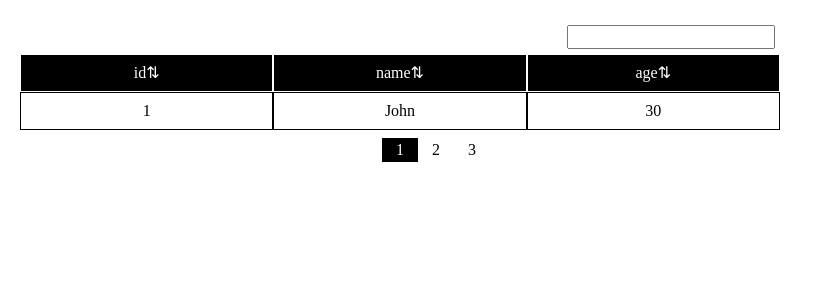
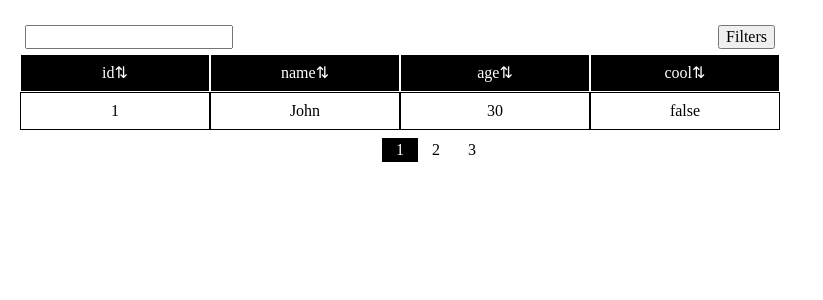
Before and after one commit to witcher-development/smart-table, a React (Create React App) app: page / in a window 1280 px wide. Shown: the top 300 px of the page, without its empty margins (0-823 px from the left). Built offline with nearby package versions, Linux system fonts and the light colour scheme.

Commit message:
Dropdown component and Filters init

```diff
--- /dev/null
+++ b/src/features/common/Dropdown/Dropdown.module.scss
@@ -0,0 +1,11 @@
+.container {
+  position: relative;
+}
+
+.dropdown {
+  position: absolute;
+  top: calc(100% + 20px);
+  right: 0;
+
+  background-color: #fff;
+}
--- /dev/null
+++ b/src/features/common/Dropdown/Dropdown.tsx
@@ -0,0 +1,38 @@
+import React, { useState, useRef, useEffect, PropsWithChildren } from 'react';
+import cx from 'classnames';
+
+import cls from './Dropdown.module.scss';
+
+
+type Props = {
+  triggerLabel: string;
+  className?: string;
+};
+
+export const Dropdown = ({ triggerLabel, className, children }: PropsWithChildren<Props>) => {
+	const [isOpened, setOpened] = useState(false);
+	const containerRef = useRef<HTMLDivElement>(null);
+
+	useEffect(() => {
+		const handleClickOutside = (event: MouseEvent) => {
+			if (isOpened && containerRef.current && !containerRef.current.contains(event.target as Node)) {
+				setOpened(false);
+			}
+		};
+		document.addEventListener('mousedown', handleClickOutside);
+		return () => {
+			document.removeEventListener('mousedown', handleClickOutside);
+		};
+	}, [containerRef, isOpened]);
+
+	return (
+		<div className={cls.container} ref={containerRef}>
+			<button onClick={() => setOpened(!isOpened)}>{triggerLabel}</button>
+			{isOpened && (
+				<div className={cx(cls.dropdown, className)}>
+					{children}
+				</div>
+			)}
+		</div>
+	);
+};
--- /dev/null
+++ b/src/features/common/Dropdown/index.ts
@@ -0,0 +1 @@
+export * from './Dropdown';
--- /dev/null
+++ b/src/features/table/Filters/Filters.module.scss
@@ -0,0 +1,8 @@
+.dropdown {
+  width: 300px;
+
+  min-height: 200px;
+  max-height: 500px;
+
+  border: 1px solid #000;
+}
--- /dev/null
+++ b/src/features/table/Filters/Filters.tsx
@@ -0,0 +1,19 @@
+import React from 'react';
+
+import { Dropdown } from '@common/Dropdown';
+import { Column } from '@table';
+
+import cls from './Filters.module.scss';
+
+
+type Props = {
+  columns: Column[]
+};
+
+export const Filters = ({ columns }: Props) => (
+	<Dropdown triggerLabel="Filters" className={cls.dropdown}>
+		<div>
+			filters
+		</div>
+	</Dropdown>
+);
--- /dev/null
+++ b/src/features/table/Filters/index.ts
@@ -0,0 +1 @@
+export * from './Filters';
--- a/src/features/table/Table.module.scss
+++ b/src/features/table/Table.module.scss
@@ -37,7 +37,7 @@
 
 .tools {
   display: flex;
-  justify-content: flex-end;
+  justify-content: space-between;
 
   padding: 5px;
 }
--- a/src/features/table/Table.tsx
+++ b/src/features/table/Table.tsx
@@ -1,23 +1,25 @@
 import React, { useState, useEffect } from 'react';
 
 import { getArrowByColumnName } from './helpers';
-import { Row, Sort, PaginationConfig } from './types';
+import { Row, Sort, PaginationConfig, Column } from './types';
 import { Pagination } from './Pagination';
 import cls from './Table.module.scss';
+import { Filters } from './Filters';
 
 
 type Props = {
-  columnNames: string[],
+  columns: Column[],
   rows: Row[],
 	paginationConfig?: PaginationConfig
 }
 
-export const Table = ({ columnNames, rows, paginationConfig }: Props) => {
+export const Table = ({ columns, rows, paginationConfig }: Props) => {
 	const [searchQuery, setSearchQuery] = useState('');
 	const [sort, setSort] = useState<Sort | null>(null);
 	const [filteredRows, setFilteredRows] = useState(rows);
 
-	const filterRowsBySearchQuery = (searchQuery: string, rows: Row[]) => rows.filter((row) => Object.values(row).some((cell) => String(cell).toLowerCase().includes(searchQuery.toLowerCase())));
+	const filterRowsBySearchQuery =
+		(searchQuery: string, rows: Row[]) => rows.filter((row) => Object.values(row).some((cell) => String(cell).toLowerCase().includes(searchQuery.toLowerCase())));
 	const sortRows = (sort: Sort, rows: Row[]) => rows.sort((row1, row2) => {
 		if (row1[sort.column] > row2[sort.column]) {
 			return sort.type === 'asc' ? 1 : -1;
@@ -47,23 +49,24 @@ export const Table = ({ columnNames, rows, paginationConfig }: Props) => {
 		<div className={cls.table}>
 			<div className={cls.tools}>
 				<input type="text" value={searchQuery} onInput={(e) => setSearchQuery(e.currentTarget.value)} />
+				<Filters columns={columns} />
 			</div>
 			<div className={cls.header}>
-				{columnNames.map((columnName) => (
+				{columns.map(({ name }) => (
 					<div
-						key={columnName}
+						key={name}
 						className={cls.headerCell}
-						onClick={() => onClickSort(columnName)}
+						onClick={() => onClickSort(name)}
 					>
-						{columnName}
-						{getArrowByColumnName(sort, columnName)}
+						{name}
+						{getArrowByColumnName(sort, name)}
 					</div>
 				))}
 			</div>
 			<div>
 				{filteredRows.map((row, index) => (
 					<div key={index} className={cls.row}>
-						{columnNames.map((column) => <div key={column} className={cls.cell}>{row[column]}</div>)}
+						{columns.map(({ name }) => <div key={name} className={cls.cell}>{String(row[name])}</div>)}
 					</div>
 				))}
 				{!filteredRows.length && searchQuery && (
--- a/src/features/table/Tests.tsx
+++ b/src/features/table/Tests.tsx
@@ -1,34 +1,54 @@
 import React, { useState } from 'react';
 
-import { Table } from '@table';
+import { Column, Table } from '@table';
 
 
 export const Page = () => {
 	const [currentPage, setCurrentPage] = useState(1);
 
-	const columnNames = ['id', 'name', 'age'];
+	const columns: Column[] = [
+		{
+			name: 'id',
+			dataType: 'number'
+		},
+		{
+			name: 'name',
+			dataType: 'string'
+		},
+		{
+			name: 'age',
+			dataType: 'number'
+		},
+		{
+			name: 'cool',
+			dataType: 'boolean'
+		}
+	];
 
 	const rows = [
 		{
 			id: 1,
 			name: 'John',
 			age: 30,
+			cool: false
 		},
 		{
 			id: 2,
 			name: 'Natasha',
 			age: 25,
+			cool: true
 		},
 		{
 			id: 3,
 			name: 'Abraham',
 			age: 60,
+			cool: true
 		},
 	];
 
 	return (
 		<Table
-			columnNames={columnNames}
+			columns={columns}
 			rows={[rows[currentPage - 1]]}
 			paginationConfig={{
 				numberOfPages: 3,
--- a/src/features/table/types.ts
+++ b/src/features/table/types.ts
@@ -1,3 +1,8 @@
+export type Column = {
+  name: string,
+  dataType: 'string' | 'number' | 'boolean'
+}
+
 export type Row = { [key: string]: any};
 
 export type Sort = { column: string, type: 'asc' | 'desc' };
```
